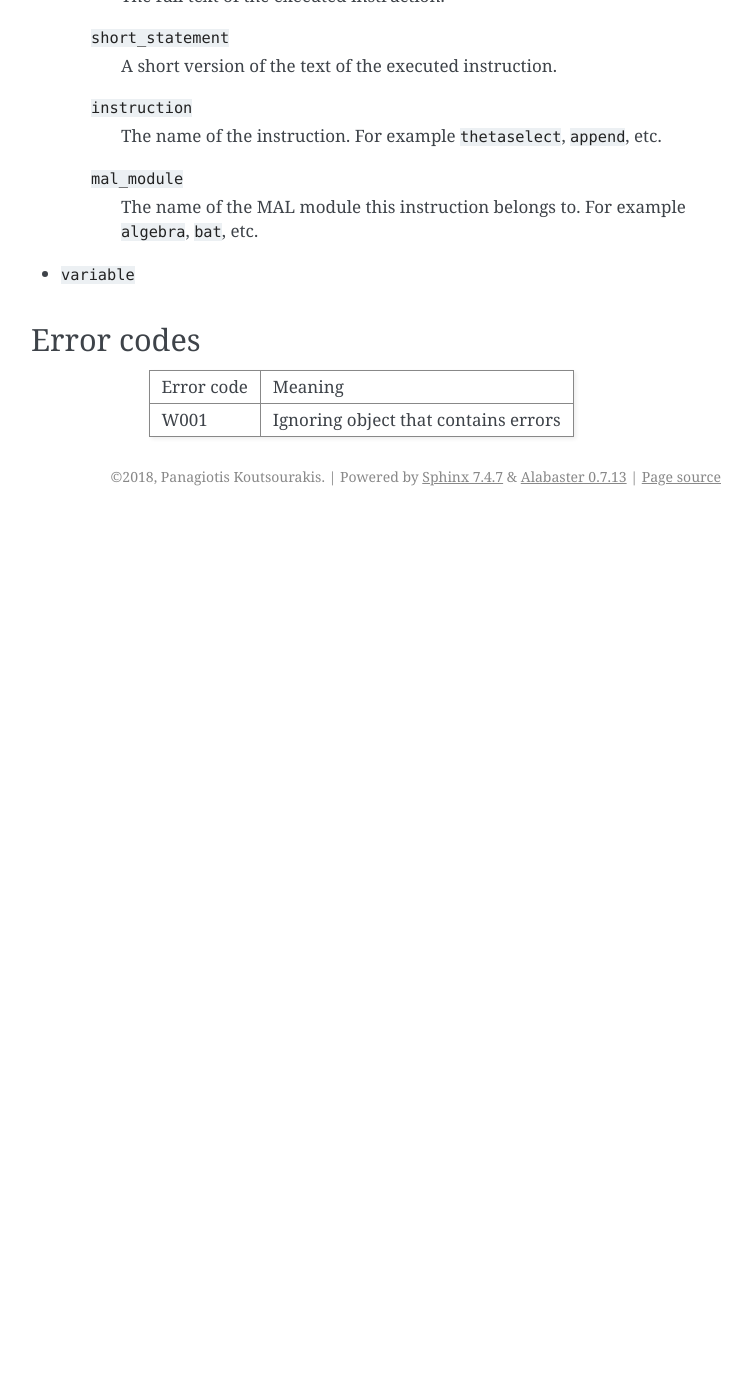
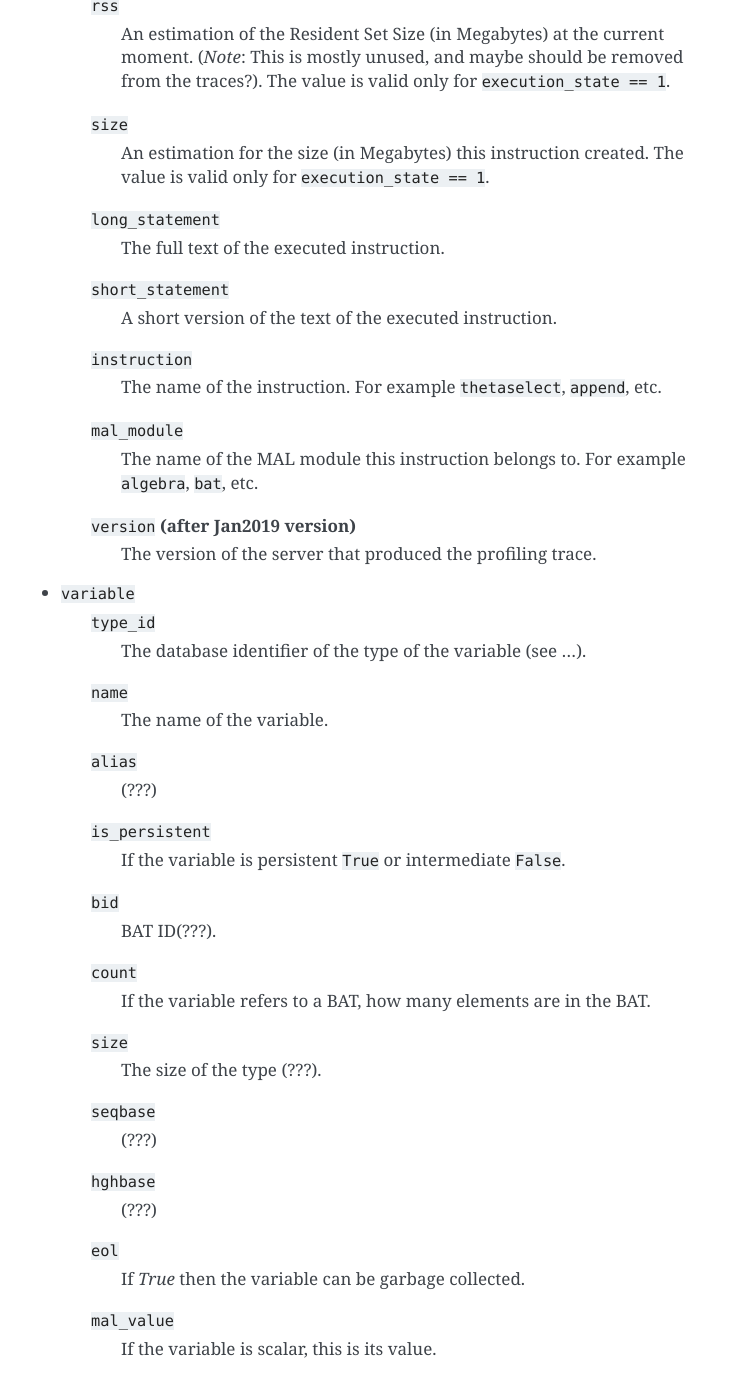
Before and after one commit to MonetDBSolutions/mal-profiler-backend, a Sphinx documentation site: the page built from doc/source/internals.rst, in a window 1280 px wide and 1400 px high, scrolled down 1489 px. Shown: the top 1397 px of the window, without its empty margins (389-1141 px from the left). Built offline with Sphinx 7.4.7, drawn with Linux system fonts in a browser that asks for light colours; before the commit the page ends 2005 px from its top, so only the background shows below that; some of the changed text lies outside the part shown.

Commit message:
Some documentation updates

```diff
--- a/doc/source/internals.rst
+++ b/doc/source/internals.rst
@@ -1,30 +1,38 @@
+.. _internals:
+
 Internals
 =========
 
+.. _data_structures:
+
 Data Structures
 ---------------
+
 
 The internal representation of the profiler information is expressed
 using a number of Python data structures that map more or less directly
 to the tables in the database. These are:
 
-- ``event``
-  This is a Python dictionary that holds metadata about individual
-  instructions in a MAL plan. In fact the MonetDB server emits two
-  such events for each instruction: one at the beginning of execution
-  and one at the end. The dictionary has the following keys:
+- ``event`` This is a Python dictionary that holds metadata about
+  individual instructions in a MAL plan. In fact the MonetDB server
+  emits two such events for each instruction: one at the beginning of
+  execution and one at the end. The dictionary has the following keys:
 
     ``session``
       The MonetDB server UUID.
+
+      This field is *always* present.
 
     ``tag``
       An increasing number, different for each query in a
       specific server. The combination of `session` and `tag`,
       uniquely identifies a query.
 
+      This field is *always* present.
+
     ``pc (program counter)``
       An increasing number, different for each instruction in the plan
-      of a query.
+      of a query. This field is *always* present.
 
     ``execution_state``
       Shows the execution state of the instruction. It takes the
@@ -34,14 +42,22 @@
       - 1: done
       - 2: pause
 
+      This field is *always* present.
+
     ``clk``
       Number of microseconds since server startup.
+
+      This field is *always* present.
 
     ``ctime``
       Number of microseconds since server UNIX epoch.
 
+      This field is *always* present.
+
     ``thread``
       Which thread executed this instruction.
+
+      This field is *always* present.
 
     ``mal_function``
       The name and the module of the function the current MAL
@@ -76,7 +92,44 @@
       The name of the MAL module this instruction belongs to. For
       example ``algebra``, ``bat``, etc.
 
+    ``version`` **(after Jan2019 version)**
+      The version of the server that produced the profiling trace.
+
 - ``variable``
+    ``type_id``
+        The database identifier of the type of the variable (see ...).
+
+    ``name``
+        The name of the variable.
+
+    ``alias``
+        (???)
+
+    ``is_persistent``
+        If the variable is persistent ``True`` or intermediate ``False``.
+
+    ``bid``
+        BAT ID(???).
+
+    ``count``
+        If the variable refers to a BAT, how many elements are in the BAT.
+
+    ``size``
+        The size of the type (???).
+
+    ``seqbase``
+        (???)
+
+    ``hghbase``
+        (???)
+
+    ``eol``
+        If `True` then the variable can be garbage collected.
+
+    ``mal_value``
+        If the variable is scalar, this is its value.
+
+.. _error_codes:
 
 Error codes
 -----------
```
Also changed, not shown: 1 other file.
